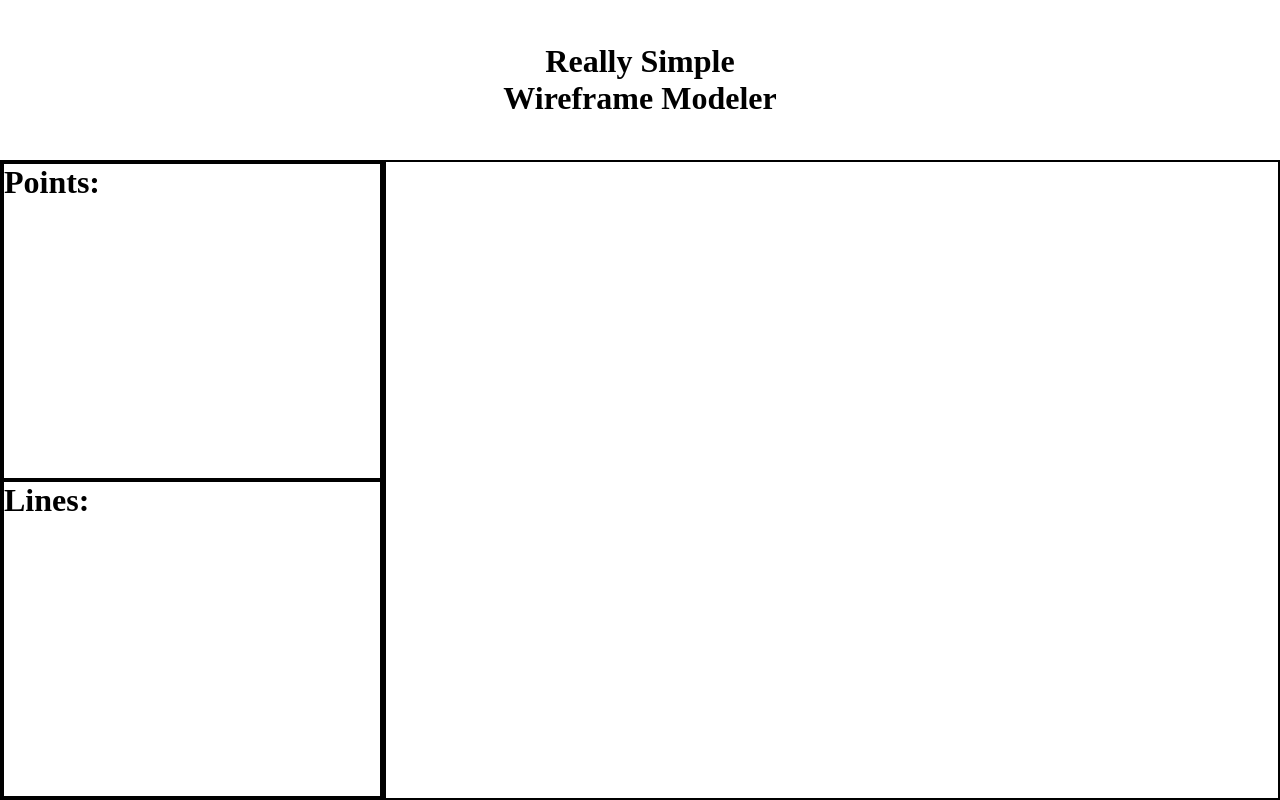
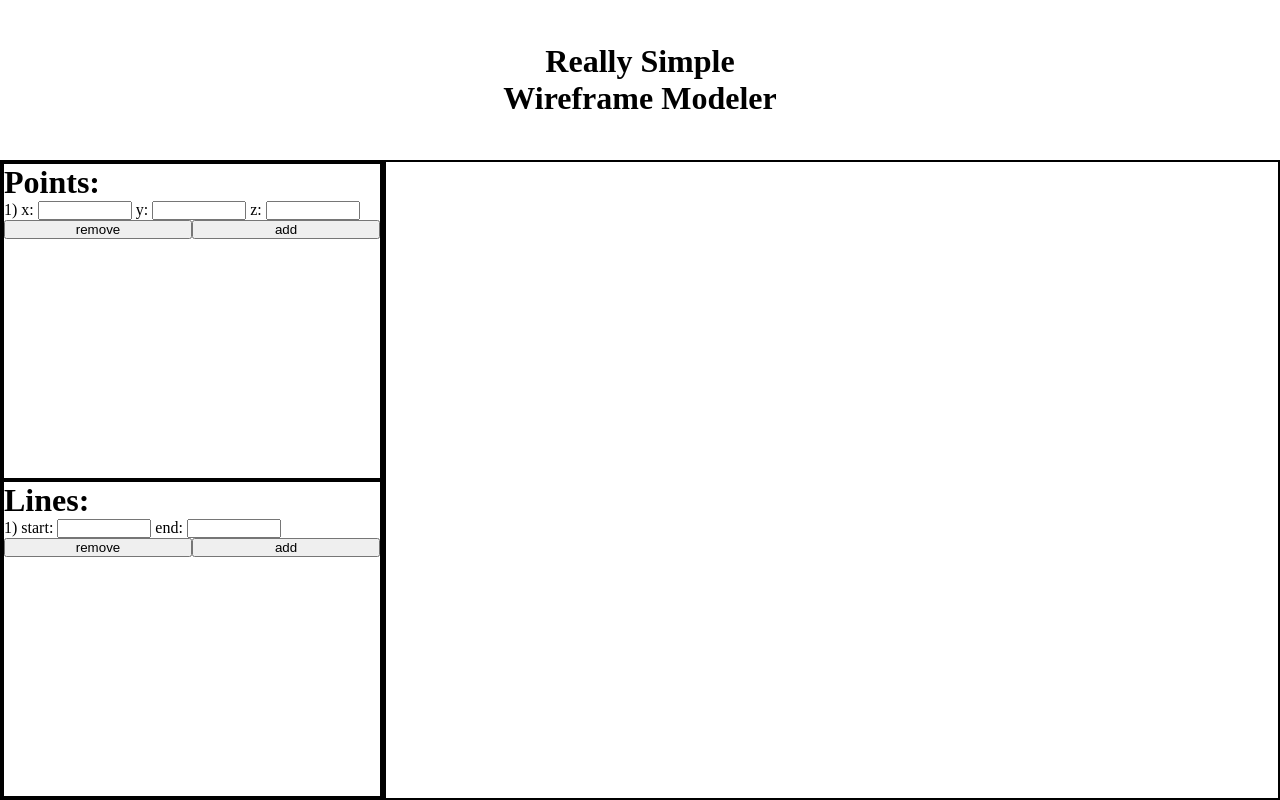
Before and after one commit to Raphael-Radespiel/really-simple-wireframe-modeler, a plain HTML site: page index.html in a window 1280 px wide. Drawn offline with Linux system fonts and the light colour scheme.

Commit message:
Add vertex and edge list of inputs and style

```diff
--- a/index.html
+++ b/index.html
@@ -6,8 +6,7 @@
   <link rel="stylesheet" href="style.css">
   <script defer src="script.js"></script>
 </head>
-<body>
-  <div class="vertical container">
+<body class="vertical container">
   <header>
     <h1>Really Simple<br>Wireframe Modeler</h1>
   </header>
@@ -15,13 +14,40 @@
     <div class="vertical container">
       <div id="vertices">
         <h1>Points:</h1>
+        <div class="vertice-list">
+          <div class="vertice-input-field">
+            <p id="vertice-index">1)</p>
+            <p>x:</p>
+            <input id="" type="text" name="">
+            <p>y:</p>
+            <input id="" type="text" name="">
+            <p>z:</p>
+            <input id="" type="text" name="">
+          </div>
+          <div class="button-container">
+            <input type="button" value="remove">
+            <input type="button" value="add">
+          </div>
+        </div>
       </div>
       <div id="edges">
         <h1>Lines:</h1>
+        <div class="edge-list">
+          <div class="edge-input-field">
+            <p id="edge-index">1)</p>
+            <p>start:</p>
+            <input id="" type="text" name="">
+            <p>end:</p>
+            <input id="" type="text" name="">
+          </div>
+          <div class="button-container">
+            <input type="button" value="remove">
+            <input type="button" value="add">
+          </div>
+        </div>
       </div>
     </div>
     <canvas></canvas>
   </main>
-  </div>
 </body>
 </html>
--- a/style.css
+++ b/style.css
@@ -42,6 +42,7 @@ header h1{
 #vertices, #edges{
   flex: 1 1 auto;
   border:2px solid black;
+  height: 50%;
 }
 
 /* Horizontal Container
@@ -60,3 +61,34 @@ header h1{
   width: 70%;
   border:2px solid black;
 }
+
+/* Input Fields
+--------------------------*/
+.vertice-list, .edge-list{
+  overflow-y: scroll;
+  height:83%;
+}
+.vertice-input-field *,
+.edge-input-field *{
+  display:inline;
+  width: 25%;
+}
+
+#vertice-index,
+#edge-index{
+  width:4%;
+}
+
+.button-container{
+  display:flex;
+  justify-content:space-evenly;
+}
+
+.button-container input{
+  flex: 1 1 auto;
+  width: 50%;
+}
+
+.button-container input:hover{
+  cursor:pointer;
+}
```
Lines whose indentation alone changed are shown as unchanged.
